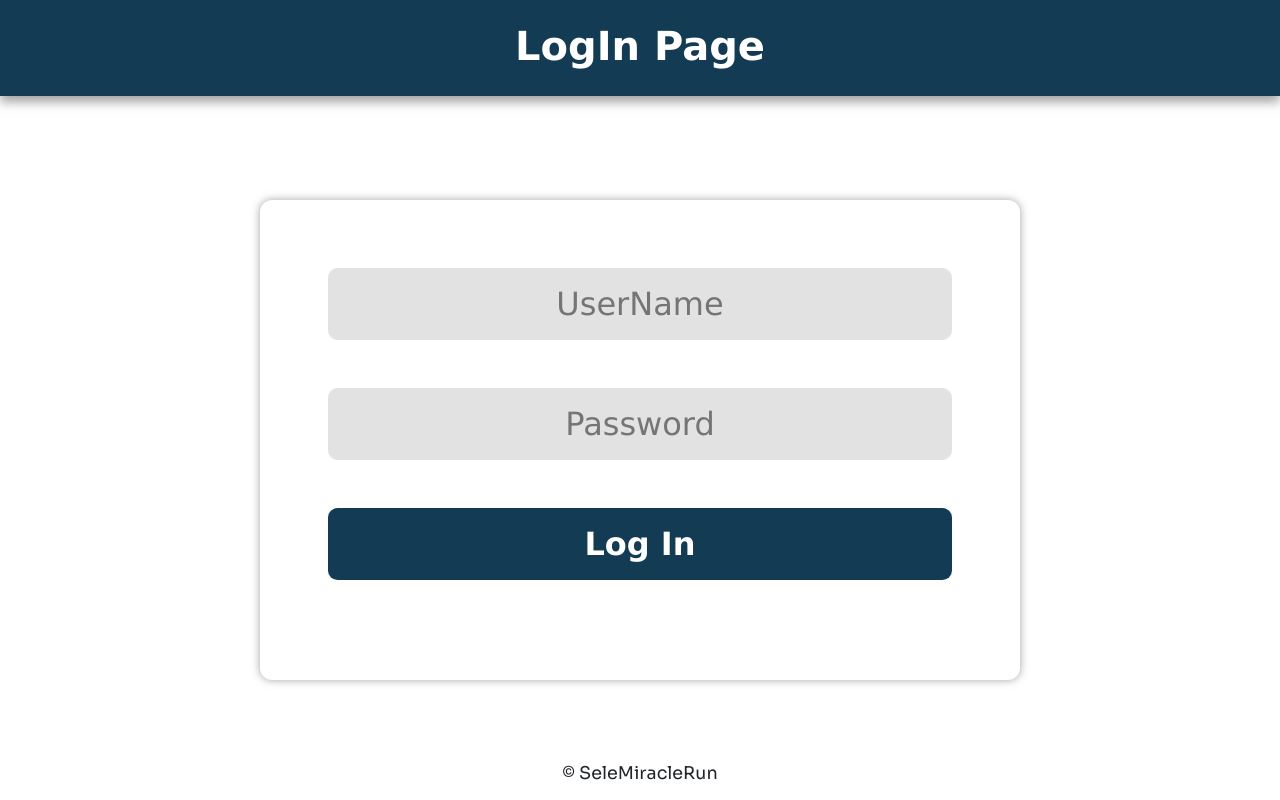
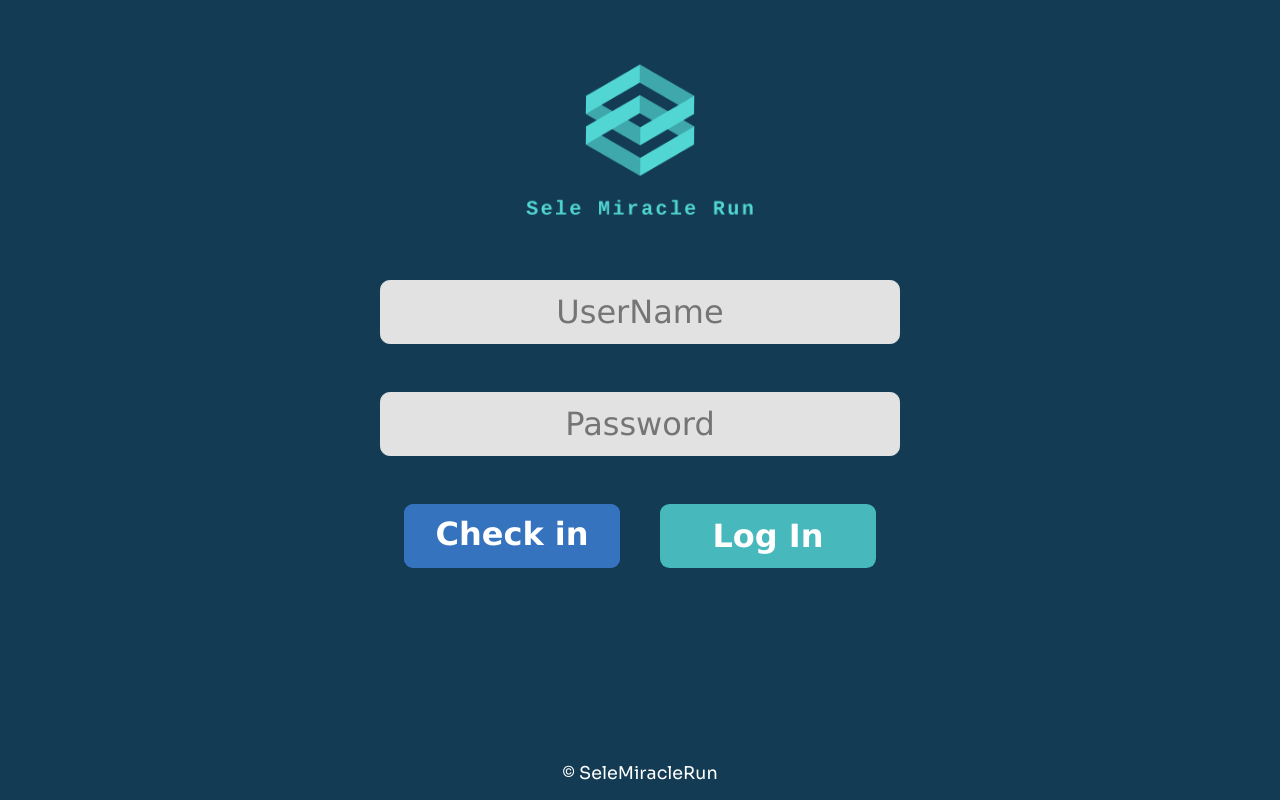
Before and after one commit to LuisBola12/PI-SeleMiracleRun, a React (Create React App) app in the folder FrontEnd/: page /login in a window 1280 px wide. Built offline with nearby package versions, Linux system fonts and the light colour scheme.

Commit message:
Cambios en el login page

```diff
--- a/FrontEnd/src/App.js
+++ b/FrontEnd/src/App.js
@@ -12,7 +12,6 @@ function App() {
   return (
     <>
       <Router>
-
         <Routes>
           <Route path="login" element={<Login />} />
           <Route path= "/" element={<Home/>} />
--- a/FrontEnd/src/Pages/Login/index.js
+++ b/FrontEnd/src/Pages/Login/index.js
@@ -2,6 +2,7 @@ import { useDispatch, useSelector } from "react-redux";
 import { postLogin } from "../../Slices/user/requests/postLogin";
 import { Navigate } from "react-router-dom";
 import { useState } from "react";
+import logo from "./logo.png";
 import './style.css';
 
 const Login = () => {
@@ -19,7 +20,7 @@ const Login = () => {
     <Navigate to="/home" />
   ) : (
     <div className="logInpage">
-      <div className="logInBar"> LogIn Page </div>
+      <div className="logo"></div>
       <div className="logInbox">
         <div>
           <input
@@ -43,7 +44,10 @@ const Login = () => {
             }}
           />
         </div>
-        <div>
+        <div className="boxButton">
+        <button className="buttonCheckIn">
+            <a href="/Register" className="buttonCheckIn-link">Check in</a>
+          </button>
           <button
             className="buttonLogIn"
             onClick={() => {
--- a/FrontEnd/src/Pages/Login/style.css
+++ b/FrontEnd/src/Pages/Login/style.css
@@ -1,6 +1,6 @@
 .inputText{
-    width: 78vh;
-    height: 9vh;
+    width: 65vh;
+    height: 8vh;
     border-radius: 1.2vh;
     font-family: Verdana, Geneva, Tahoma, sans-serif;
     font-size: 4vh;
@@ -10,25 +10,66 @@
 }
 
 .inputText:hover{
-    border: 0.2vh solid black;
+    /* border: 0.4vh solid black; */
     background-color: #cdcdcd;
 }
 
 .buttonLogIn{
-    width: 78vh;
-    height: 9vh;
+    /* width: 78vh; */
+    width: 27vh;
+    height: 8vh;
     border-radius: 1.2vh;
     font-family: Verdana, Geneva, Tahoma, sans-serif;
     font-weight: bold;
     color: white;
     font-size: 4vh;
-    background: #133c54;
+    background: #47b8bc;
     border: 0vh;
 }
 
 .buttonLogIn:hover{
-    background: #164c6b;
-    box-shadow: 0px 5px 10px 0px rgba(87, 87, 87, 0.55);
+    background: #63ccd0;
+    /* box-shadow: 0px 5px 10px 0px rgb(255, 255, 255); */
+}
+
+.buttonCheckIn{
+    /* width: 78vh; */
+    width: 27vh;
+    height: 8vh;
+    border-radius: 1.2vh;
+    font-family: Verdana, Geneva, Tahoma, sans-serif;
+    font-weight: bold;
+    color: white;
+    font-size: 4vh;
+    background: #3673be;
+    border: 0vh;
+    text-decoration: none;
+}
+
+.buttonCheckIn:hover{
+    background: #4b8bda;
+    /* box-shadow: 0px 5px 10px 0px rgb(255, 255, 255); */
+}
+
+.buttonCheckIn-link{
+    width: 27vh;
+    height: 8vh;
+    display: block;
+    border-radius: 1.2vh;
+    font-family: Verdana, Geneva, Tahoma, sans-serif;
+    font-weight: bold;
+    color: white;
+    font-size: 4vh;
+    background: #3673be;
+    border: 0vh;
+    text-decoration: none;
+    padding-top:3%;
+}
+
+.buttonCheckIn-link:hover{
+    background: #4b8bda;
+    color: white;
+    /* box-shadow: 0px 5px 10px 0px rgb(255, 255, 255); */
 }
 
 .logInbox{
@@ -37,10 +78,10 @@
     gap: 6vh;
     width: 95vh;
     height: 60vh;
-    padding-top: 8.5vh;
+    /* padding-top: 8.5vh; */
     border-radius:1.5vh;
-    box-shadow: 0px 0px 8px 0px rgba(87, 87, 87, 0.55);
-    margin-top: 13vh;
+    /* box-shadow: 0px 0px 8px 0px rgba(87, 87, 87, 0.55); */
+    /* margin-top: 13vh; */
     margin-left: auto;
     margin-right: auto;
 }
@@ -48,24 +89,22 @@
 .logInpage{
     text-align: center;
     height: 100vh;
+    /* border: 1px solid black; */
+    background-color: #133c54;
 }
 
-.logInBar{
-    width: 100%;
-    height: 12vh;
-    background-color: #133c54;
-    text-align: center;
-    font-family: Verdana, Geneva, Tahoma, sans-serif;
-    color: white;
-    font-size:5vh;
-    font-weight: bold;
-    padding-top: 2vh;
-    box-shadow: 0px 6px 10px 0px rgba(87, 87, 87, 0.55);
+.boxButton{
+    display: flex;
+    flex-direction: row;
+    gap: 5vh;
+    justify-content: center;
 }
+
 
 .footerCopyRights{
     position: absolute;
     bottom: 0;
+    color: white;
     font-size: 2.2vh;
 }
 
@@ -75,3 +114,14 @@
     font-family: Roboto;
 
 }
+
+.logo {
+    background-color: transparent;
+    background-image: url(logo.png);
+    background-repeat: no-repeat;
+    background-size: contain;
+    width: 35vh;
+    height: 35vh;
+    margin-left: auto;
+    margin-right: auto;
+}
```
Also changed, not shown: FrontEnd/src/Pages/Login/logo.png (added), FrontEnd/src/Pages/Register/index.js (added), FrontEnd/src/Pages/Register/style.css (added).
